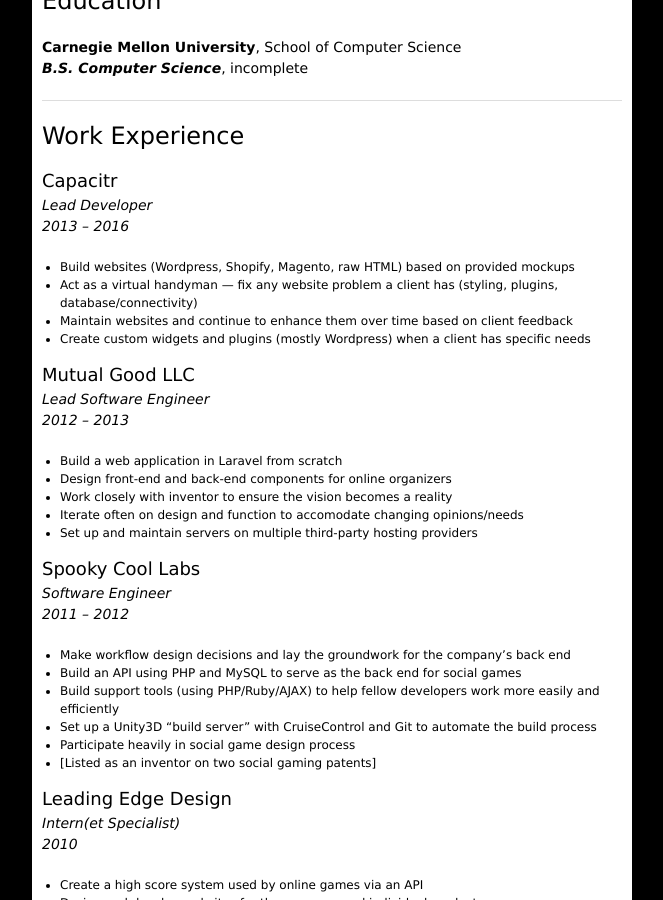
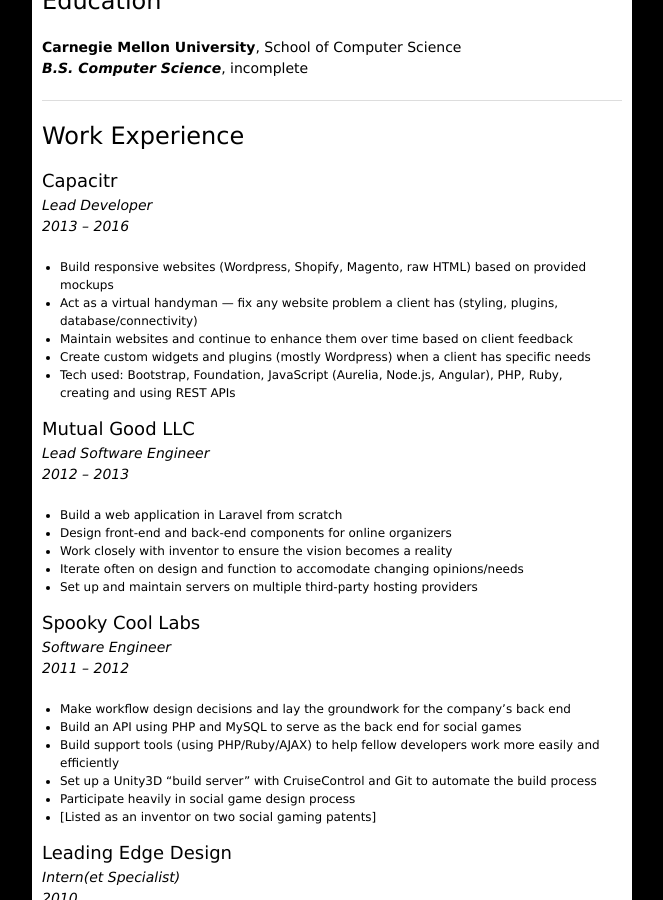
Before and after one commit to catgofire/catgofire.github.com, a Jekyll site: the page built from resume_prof.md, in a window 1280 px wide and 900 px high, scrolled down 381 px. Shown: the whole window, without its empty margins (133-796 px from the left). Built offline with Jekyll 4.4.1, drawn with Linux system fonts in a browser that asks for light colours; nearby versions of some CDN libraries.

Commit message:
Update resume_prof.md

```diff
--- a/resume_prof.md
+++ b/resume_prof.md
@@ -34,10 +34,11 @@
 _Lead Developer_
 _2013 -- 2016_
 
-* Build websites (Wordpress, Shopify, Magento, raw HTML) based on provided mockups
+* Build responsive websites (Wordpress, Shopify, Magento, raw HTML) based on provided mockups
 * Act as a virtual handyman --- fix any website problem a client has (styling, plugins, database/connectivity)
 * Maintain websites and continue to enhance them over time based on client feedback
 * Create custom widgets and plugins (mostly Wordpress) when a client has specific needs
+* Tech used: Bootstrap, Foundation, JavaScript (Aurelia, Node.js, Angular), PHP, Ruby, creating and using REST APIs
 
 ### Mutual Good LLC
 _Lead Software Engineer_
```
